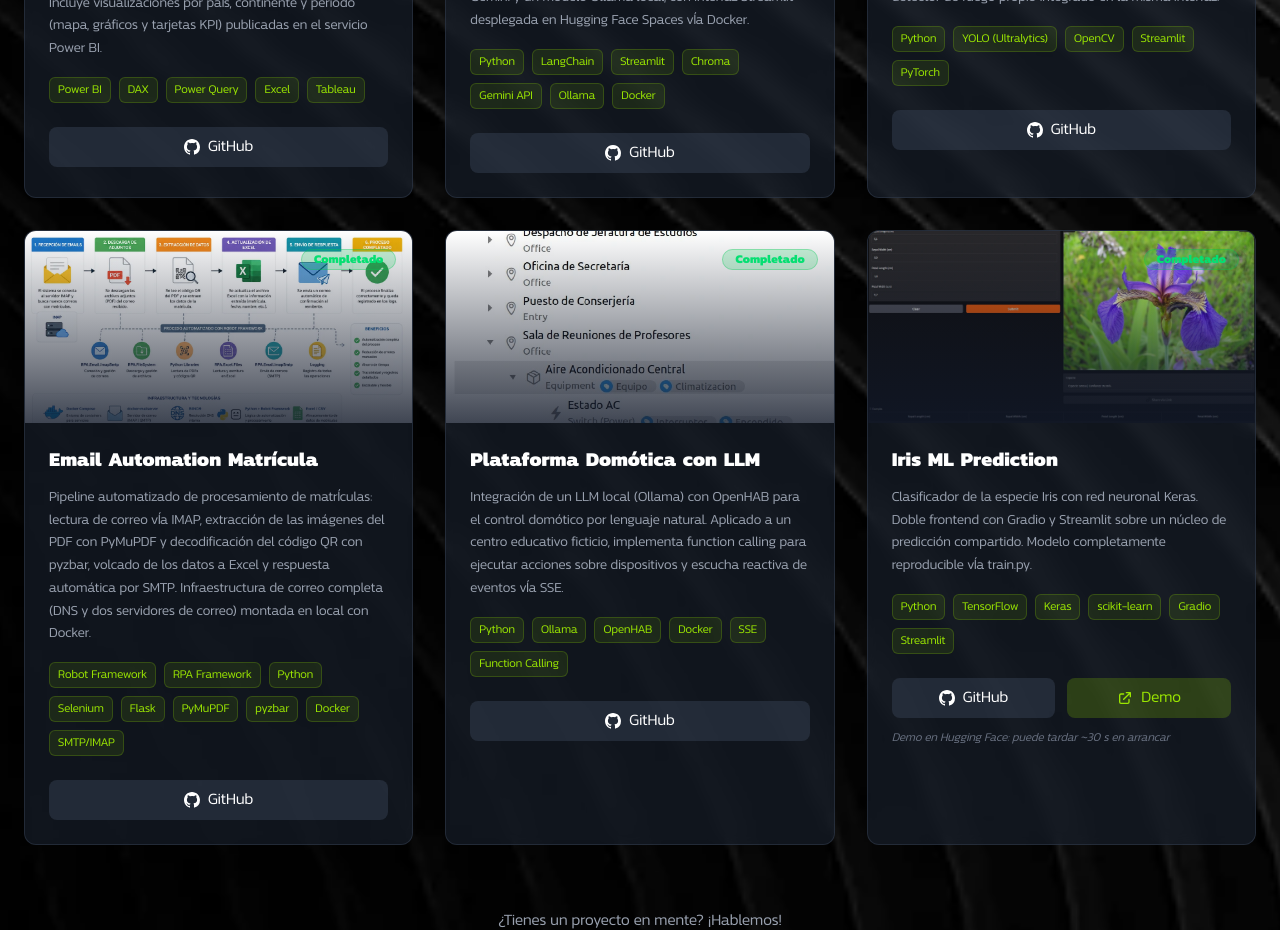
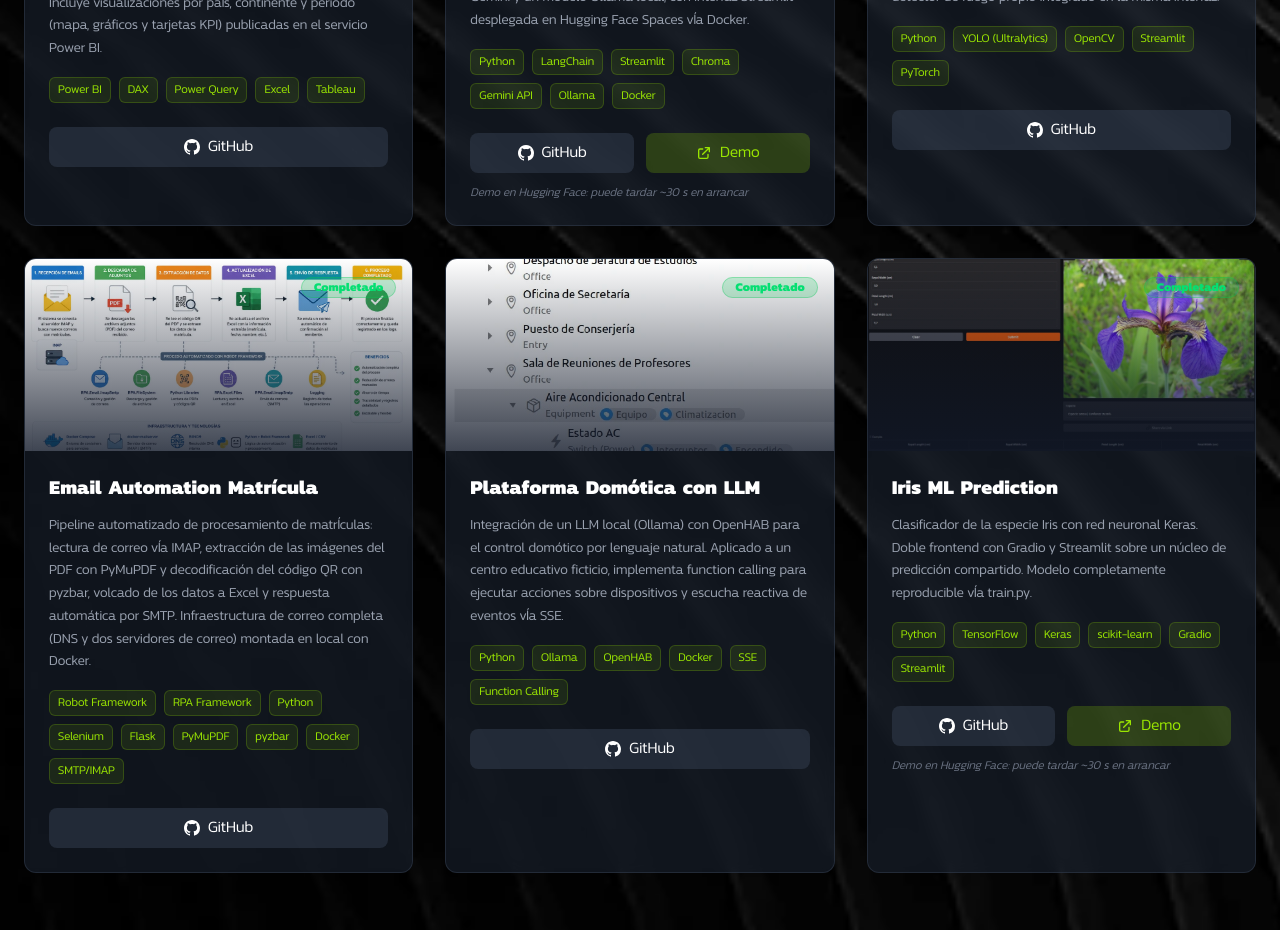
Before and after one commit to BorjaEscolanoMartin/PortFolio, a React (Vite) app: page / in a window 1280 px wide. Shown: the part 5500-6430 px from the top of the page. Built offline with nearby package versions, Linux system fonts and the light colour scheme.

Commit message:
feat: enlazar la demo del chatbot RAG en Hugging Face

```diff
--- a/src/data/projects.js
+++ b/src/data/projects.js
@@ -57,7 +57,8 @@ export const projects = [
     technologies: ['Python', 'LangChain', 'Streamlit', 'Chroma', 'Gemini API', 'Ollama', 'Docker'],
     image: `${import.meta.env.BASE_URL}RagChatbot.webp`,
     githubUrl: 'https://github.com/BorjaEscolanoMartin/rag-chatbot-langchain',
-    demoUrl: null,
+    demoUrl: 'https://huggingface.co/spaces/BemDev/chatbot-rag-ut7-1',
+    note: 'Demo en Hugging Face: puede tardar ~30 s en arrancar',
     status: 'Completado',
     categories: ['datos-ia'],
   },
```
